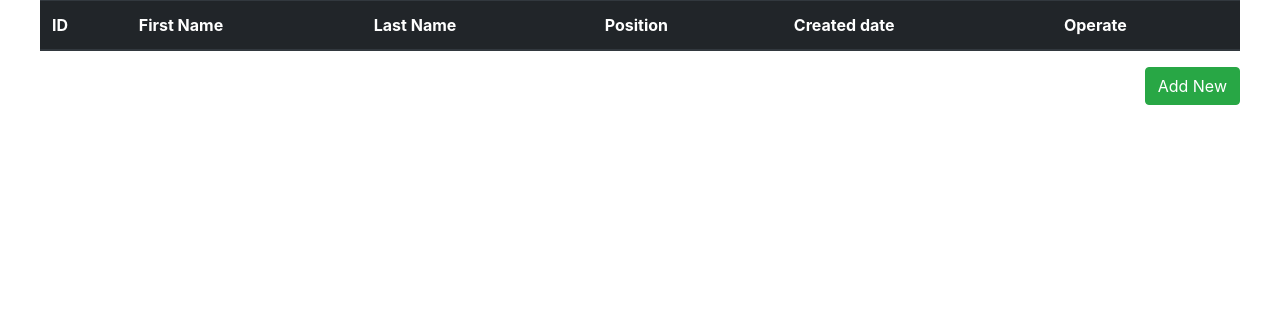
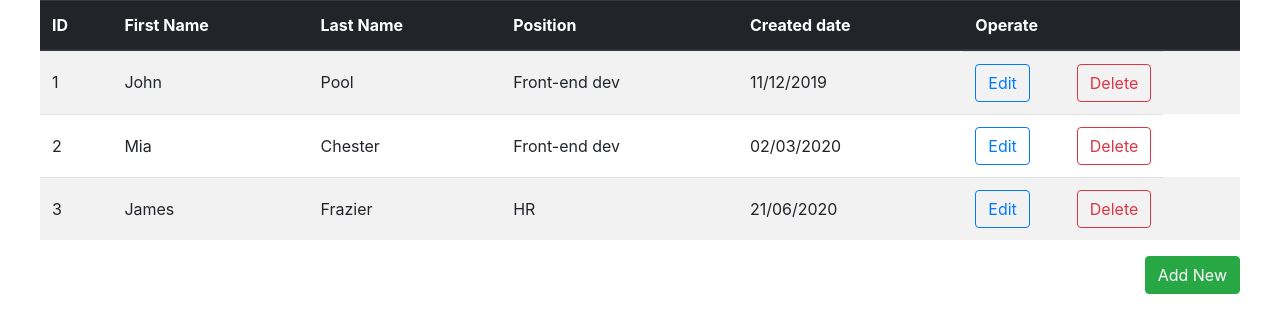
Before and after one commit to juliajulyy/data-table-js, a plain HTML site: page index.html in a window 1280 px wide. Drawn offline with Linux system fonts and the light colour scheme.

Commit message:
Add a display of elements of the array of workers in the table

```diff
--- a/css/modal.css
+++ b/css/modal.css
@@ -11,7 +11,6 @@
   background-color: rgb(0,0,0);
   background-color: rgba(0,0,0,0.4);
 }
-
 
 .modal__content {
   position: relative;
@@ -32,7 +31,6 @@
   border: 1px solid #ced4da;
 }
 
-
 @-webkit-keyframes animatetop {
   from {top:-300px; opacity:0}
   to {top:0; opacity:1}
--- a/css/table.css
+++ b/css/table.css
@@ -0,0 +1,9 @@
+.table td {
+  vertical-align: middle;
+}
+
+.table__btn {
+  display: flex;
+  justify-content: space-between;
+  max-width: 200px;
+}
--- a/index.html
+++ b/index.html
@@ -8,6 +8,7 @@
   <link rel="stylesheet" href="css/global.css">
   <link rel="stylesheet" href="css/table.css">
   <link rel="stylesheet" href="css/modal.css">
+  <script src="js/table-items.js"></script>
 </head>
 
 <body class="wrapper">
@@ -24,6 +25,7 @@
       </tr>
     </thead>
     <tbody id="tbody">
+      <script>displayRow();</script>
     </tbody>
   </table>
 
@@ -39,16 +41,16 @@
           <span aria-hidden="true">&times;</span>
         </button>
       </div>
-      <div class="modal-body">
+      <form id="modal-form" class="modal-body">
         <div class="input-group mb-3">
           <div class="input-group-prepend">
-            <span class="input-group-text" id="inputGroup-sizing-default">First Name</span>
+            <span class="input-group-text" id="first-name">First Name</span>
           </div>
           <input type="text" class="form-control" aria-label="Default" aria-describedby="inputGroup-sizing-default">
         </div>
         <div class="input-group mb-3">
           <div class="input-group-prepend">
-            <span class="input-group-text" id="inputGroup-sizing-default">Last Name</span>
+            <span class="input-group-text" id="last-name">Last Name</span>
           </div>
           <input type="text" class="form-control" aria-label="Default" aria-describedby="inputGroup-sizing-default">
         </div>
@@ -68,16 +70,13 @@
             <option value="Service manager">Service manager</option>
           </select>
         </div>
-      </div>
+      </а>
       <div class="modal-footer">
         <button type="button" class="btn btn-primary">Save changes</button>
       </div>
     </div>
   </div>
 
-  <!-- onclick="generateRow()" -->
-
-  <script src="js/index.js"></script>
   <script src="js/modal-window.js"></script>
 </body>
 </html>
--- /dev/null
+++ b/js/table-items.js
@@ -0,0 +1,43 @@
+const workers = [
+  {
+    id: 1,
+    firstName: "John",
+    lastName: "Pool",
+    position: "Front-end dev",
+    createdDate: "11/12/2019"
+  },
+  {
+    id: 2,
+    firstName: "Mia",
+    lastName: "Chester",
+    position: "Front-end dev",
+    createdDate: "02/03/2020"
+  },
+  {
+    id: 3,
+    firstName: "James",
+    lastName: "Frazier",
+    position: "HR",
+    createdDate: "21/06/2020"
+  }
+]
+
+const operateEdit = `<button type="button" class="btn btn-outline-primary">Edit</button>`;
+const operateDelete = `<button type="button" class="btn btn-outline-danger">Delete</button>`;
+
+const displayRow = () => {
+
+  const tblBody = document.getElementById("tbody");
+  workers.map(item => {
+    const tblRow = document.createElement("tr");
+    for (key in item) {
+      const cell = document.createElement("td")
+      cell.textContent = item[key];
+      tblRow.appendChild(cell);
+    }
+    tblRow.insertAdjacentHTML("beforeEnd", `<td class="table__btn">${operateEdit + operateDelete}</td>`);
+    tblBody.appendChild(tblRow);
+  });
+
+  return tblBody;
+}
```
Also changed, not shown: js/new-row.js (deleted, +0 -18 lines).
